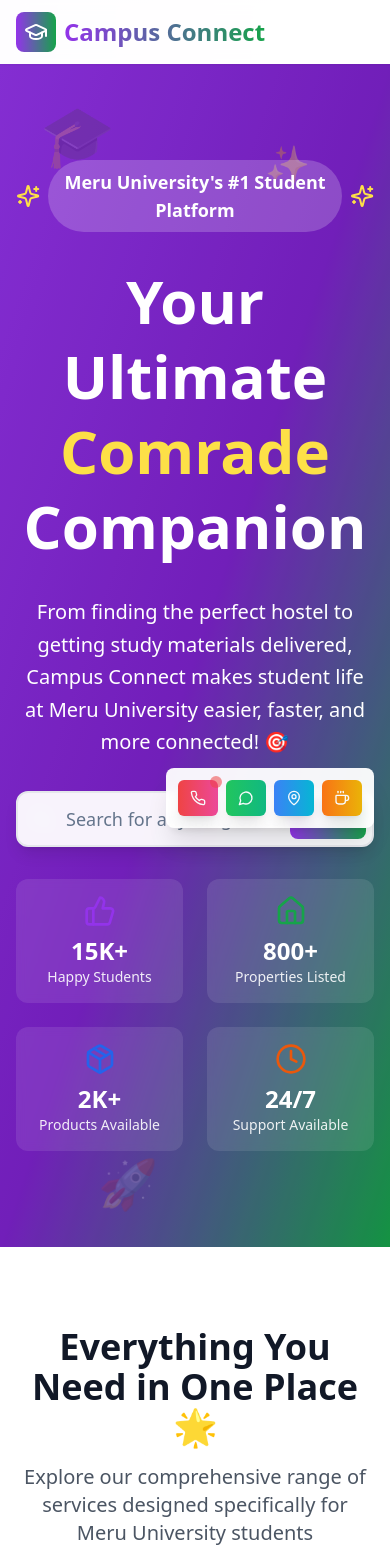
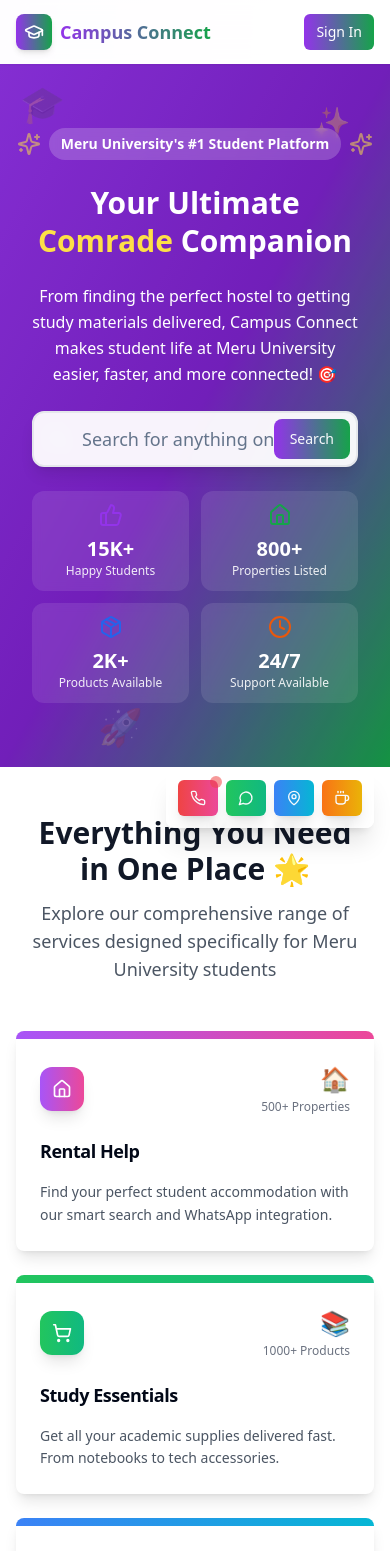
Before and after one commit to lewiii254/student-life-central-portal, a React (Vite) app: page / in a window 390 px wide. Shown: the top 1551 px of the page. Built offline with nearby package versions, Linux system fonts and the light colour scheme.

Commit message:
Remove admin link from landing page and enhance mobile responsiveness
Co-authored-by: lewiii254 <164312183+lewiii254@users.noreply.github.com>

```diff
--- a/src/pages/Index.tsx
+++ b/src/pages/Index.tsx
@@ -195,82 +195,86 @@ const Index = () => {
       {/* Header */}
       <header className="bg-white/80 backdrop-blur-md shadow-sm sticky top-0 z-40">
         <div className="max-w-7xl mx-auto px-4 sm:px-6 lg:px-8">
-          <div className="flex justify-between items-center h-16">
-            <div className="flex items-center space-x-2">
-              <div className="bg-gradient-to-r from-purple-600 to-green-600 p-2 rounded-lg">
-                <GraduationCap className="h-6 w-6 text-white" />
+          <div className="flex justify-between items-center h-16 sm:h-20">
+            <Link to="/" className="flex items-center space-x-2 hover:opacity-80 transition-opacity">
+              <div className="bg-gradient-to-r from-purple-600 to-green-600 p-2 rounded-lg shadow-md">
+                <GraduationCap className="h-5 w-5 sm:h-6 sm:w-6 text-white" />
               </div>
-              <span className="text-2xl font-bold bg-gradient-to-r from-purple-600 to-green-600 bg-clip-text text-transparent">
+              <span className="text-lg sm:text-2xl font-bold bg-gradient-to-r from-purple-600 to-green-600 bg-clip-text text-transparent">
                 Campus Connect
               </span>
-            </div>
+            </Link>
 
-            <nav className="hidden md:flex space-x-8">
-              <Link to="/about" className="text-gray-600 hover:text-purple-600 transition-colors font-medium">
+            <nav className="hidden md:flex space-x-6 lg:space-x-8">
+              <Link to="/about" className="text-gray-600 hover:text-purple-600 transition-colors font-medium hover:scale-105 transform">
                 About
               </Link>
-              <Link to="/admin" className="text-gray-600 hover:text-purple-600 transition-colors font-medium">
-                Admin
-              </Link>
               {user && (
-                <Link to="/dashboard" className="text-gray-600 hover:text-purple-600 transition-colors font-medium">
+                <Link to="/dashboard" className="text-gray-600 hover:text-purple-600 transition-colors font-medium hover:scale-105 transform">
                   Dashboard
                 </Link>
               )}
               {!user && (
-                <Link to="/auth" className="text-gray-600 hover:text-purple-600 transition-colors font-medium">
+                <Link to="/auth" className="text-gray-600 hover:text-purple-600 transition-colors font-medium hover:scale-105 transform">
                   Sign In
                 </Link>
               )}
             </nav>
 
-            <div className="flex items-center space-x-2">
+            <div className="flex items-center space-x-1 sm:space-x-2">
               {user && <NotificationCenter />}
               {user && <UserMenu />}
+              {!user && (
+                <Link to="/auth" className="md:hidden">
+                  <Button size="sm" className="bg-gradient-to-r from-purple-600 to-green-600 text-white hover:opacity-90">
+                    Sign In
+                  </Button>
+                </Link>
+              )}
             </div>
           </div>
         </div>
       </header>
 
       {/* Hero Section */}
-      <section className="relative bg-gradient-to-br from-purple-600 via-purple-700 to-green-600 text-white py-24 overflow-hidden">
+      <section className="relative bg-gradient-to-br from-purple-600 via-purple-700 to-green-600 text-white py-16 sm:py-20 md:py-24 overflow-hidden">
         <div className="absolute inset-0 bg-black/10"></div>
-        <div className="absolute top-10 left-10 text-6xl opacity-20">🎓</div>
-        <div className="absolute top-20 right-20 text-4xl opacity-30">✨</div>
-        <div className="absolute bottom-10 left-1/4 text-5xl opacity-20">🚀</div>
+        <div className="absolute top-5 sm:top-10 left-5 sm:left-10 text-4xl sm:text-6xl opacity-20">🎓</div>
+        <div className="absolute top-10 sm:top-20 right-10 sm:right-20 text-3xl sm:text-4xl opacity-30">✨</div>
+        <div className="absolute bottom-5 sm:bottom-10 left-1/4 text-4xl sm:text-5xl opacity-20">🚀</div>
 
         <div className="relative max-w-7xl mx-auto px-4 sm:px-6 lg:px-8">
-          <div className="text-center space-y-8">
+          <div className="text-center space-y-6 sm:space-y-8">
             <div className="flex justify-center items-center space-x-2 mb-4">
-              <Sparkles className="h-8 w-8 text-yellow-300" />
-              <span className="text-lg font-semibold bg-white/20 px-4 py-2 rounded-full">
+              <Sparkles className="h-6 w-6 sm:h-8 sm:w-8 text-yellow-300 animate-pulse" />
+              <span className="text-sm sm:text-base md:text-lg font-semibold bg-white/20 px-3 sm:px-4 py-1.5 sm:py-2 rounded-full backdrop-blur-sm">
                 Meru University's #1 Student Platform
               </span>
-              <Sparkles className="h-8 w-8 text-yellow-300" />
+              <Sparkles className="h-6 w-6 sm:h-8 sm:w-8 text-yellow-300 animate-pulse" />
             </div>
 
-            <h1 className="text-6xl font-bold leading-tight">
+            <h1 className="text-3xl sm:text-4xl md:text-5xl lg:text-6xl font-bold leading-tight px-4">
               Your Ultimate <span className="text-yellow-300">Comrade</span> Companion
             </h1>
-            <p className="text-xl max-w-3xl mx-auto leading-relaxed">
+            <p className="text-base sm:text-lg md:text-xl max-w-3xl mx-auto leading-relaxed px-4">
               From finding the perfect hostel to getting study materials delivered,
               Campus Connect makes student life at Meru University easier, faster, and more connected! 🎯
             </p>
 
             {/* Search Bar */}
-            <div className="mt-8">
+            <div className="mt-6 sm:mt-8 px-4">
               <SearchBar />
             </div>
 
             {/* Quick Stats */}
-            <div className="grid grid-cols-2 md:grid-cols-4 gap-6 mt-12">
+            <div className="grid grid-cols-2 md:grid-cols-4 gap-3 sm:gap-4 md:gap-6 mt-8 sm:mt-12 px-4">
               {quickStats.map((stat) => {
                 const Icon = stat.icon;
                 return (
-                  <div key={stat.label} className="bg-white/10 backdrop-blur-sm rounded-xl p-4 text-center hover:bg-white/20 transition-all">
-                    <Icon className={`h-8 w-8 mx-auto mb-2 ${stat.color}`} />
-                    <div className="text-2xl font-bold">{stat.number}</div>
-                    <div className="text-sm opacity-90">{stat.label}</div>
+                  <div key={stat.label} className="bg-white/10 backdrop-blur-sm rounded-xl p-3 sm:p-4 text-center hover:bg-white/20 transition-all hover:scale-105 transform">
+                    <Icon className={`h-6 w-6 sm:h-8 sm:w-8 mx-auto mb-2 ${stat.color}`} />
+                    <div className="text-xl sm:text-2xl font-bold">{stat.number}</div>
+                    <div className="text-xs sm:text-sm opacity-90">{stat.label}</div>
                   </div>
                 );
               })}
@@ -280,18 +284,18 @@ const Index = () => {
       </section>
 
       {/* Services Grid */}
-      <section className="py-20 bg-white">
+      <section className="py-12 sm:py-16 md:py-20 bg-white">
         <div className="max-w-7xl mx-auto px-4 sm:px-6 lg:px-8">
-          <div className="text-center mb-16">
-            <h2 className="text-4xl font-bold text-gray-900 mb-4">
+          <div className="text-center mb-12 sm:mb-16">
+            <h2 className="text-3xl sm:text-4xl font-bold text-gray-900 mb-3 sm:mb-4 px-4">
               Everything You Need in One Place 🌟
             </h2>
-            <p className="text-xl text-gray-600 max-w-3xl mx-auto">
+            <p className="text-lg sm:text-xl text-gray-600 max-w-3xl mx-auto px-4">
               Explore our comprehensive range of services designed specifically for Meru University students
             </p>
           </div>
 
-          <div className="grid grid-cols-1 md:grid-cols-2 lg:grid-cols-3 gap-8">
+          <div className="grid grid-cols-1 sm:grid-cols-2 lg:grid-cols-3 gap-6 sm:gap-8">
             {services.map((service) => {
               const Icon = service.icon;
               return (
@@ -300,22 +304,22 @@ const Index = () => {
                     <div className={`h-2 bg-gradient-to-r ${service.color}`}></div>
                     <CardHeader className="pb-4">
                       <div className="flex items-center justify-between mb-4">
-                        <div className={`p-4 rounded-xl bg-gradient-to-r ${service.color} text-white shadow-lg`}>
-                          <Icon className="h-6 w-6" />
+                        <div className={`p-3 sm:p-4 rounded-xl bg-gradient-to-r ${service.color} text-white shadow-lg group-hover:scale-110 transition-transform`}>
+                          <Icon className="h-5 w-5 sm:h-6 sm:w-6" />
                         </div>
                         <div className="text-right">
-                          <span className="text-3xl">{service.emoji}</span>
-                          <div className="text-sm font-medium text-gray-500 mt-1">
+                          <span className="text-2xl sm:text-3xl">{service.emoji}</span>
+                          <div className="text-xs sm:text-sm font-medium text-gray-500 mt-1">
                             {service.stats}
                           </div>
                         </div>
                       </div>
-                      <CardTitle className="group-hover:text-purple-600 transition-colors text-xl">
+                      <CardTitle className="group-hover:text-purple-600 transition-colors text-lg sm:text-xl">
                         {service.title}
                       </CardTitle>
                     </CardHeader>
                     <CardContent>
-                      <CardDescription className="text-gray-600 text-base leading-relaxed">
+                      <CardDescription className="text-gray-600 text-sm sm:text-base leading-relaxed">
                         {service.description}
                       </CardDescription>
                     </CardContent>
@@ -328,29 +332,29 @@ const Index = () => {
       </section>
 
       {/* Features Section */}
-      <section className="py-20 bg-gradient-to-br from-gray-50 to-purple-50">
+      <section className="py-12 sm:py-16 md:py-20 bg-gradient-to-br from-gray-50 to-purple-50">
         <div className="max-w-7xl mx-auto px-4 sm:px-6 lg:px-8">
-          <div className="text-center mb-16">
-            <h2 className="text-4xl font-bold text-gray-900 mb-4">
+          <div className="text-center mb-12 sm:mb-16">
+            <h2 className="text-3xl sm:text-4xl font-bold text-gray-900 mb-3 sm:mb-4 px-4">
               Why Choose Campus Connect? 🚀
             </h2>
-            <p className="text-xl text-gray-600 max-w-3xl mx-auto">
+            <p className="text-lg sm:text-xl text-gray-600 max-w-3xl mx-auto px-4">
               We're committed to making your student journey at Meru University smooth and successful
             </p>
           </div>
 
-          <div className="grid grid-cols-1 md:grid-cols-3 gap-8">
+          <div className="grid grid-cols-1 md:grid-cols-3 gap-6 sm:gap-8">
             {features.map((feature) => {
               const Icon = feature.icon;
               return (
-                <div key={feature.title} className={`${feature.color} p-8 rounded-2xl text-center space-y-4 hover:scale-105 transition-transform shadow-lg`}>
-                  <div className={`bg-white p-4 rounded-full w-16 h-16 flex items-center justify-center mx-auto shadow-md`}>
-                    <Icon className={`h-8 w-8 ${feature.iconColor}`} />
+                <div key={feature.title} className={`${feature.color} p-6 sm:p-8 rounded-2xl text-center space-y-4 hover:scale-105 transition-transform shadow-lg`}>
+                  <div className={`bg-white p-4 rounded-full w-14 h-14 sm:w-16 sm:h-16 flex items-center justify-center mx-auto shadow-md`}>
+                    <Icon className={`h-7 w-7 sm:h-8 sm:w-8 ${feature.iconColor}`} />
                   </div>
-                  <h3 className="text-xl font-semibold text-gray-900">
+                  <h3 className="text-lg sm:text-xl font-semibold text-gray-900">
                     {feature.title}
                   </h3>
-                  <p className="text-gray-700 leading-relaxed">
+                  <p className="text-sm sm:text-base text-gray-700 leading-relaxed">
                     {feature.description}
                   </p>
                 </div>
@@ -361,32 +365,32 @@ const Index = () => {
       </section>
 
       {/* Testimonials */}
-      <section className="py-20 bg-white">
+      <section className="py-12 sm:py-16 md:py-20 bg-white">
         <div className="max-w-7xl mx-auto px-4 sm:px-6 lg:px-8">
-          <div className="text-center mb-16">
-            <h2 className="text-4xl font-bold text-gray-900 mb-4">
+          <div className="text-center mb-12 sm:mb-16">
+            <h2 className="text-3xl sm:text-4xl font-bold text-gray-900 mb-3 sm:mb-4 px-4">
               What Meru University Students Say 💬
             </h2>
-            <p className="text-xl text-gray-600">
+            <p className="text-lg sm:text-xl text-gray-600 px-4">
               Real reviews from real comrades on campus
             </p>
           </div>
 
-          <div className="grid grid-cols-1 md:grid-cols-3 gap-8">
+          <div className="grid grid-cols-1 md:grid-cols-3 gap-6 sm:gap-8">
             {testimonials.map((testimonial) => (
               <Card key={testimonial.name} className="hover:shadow-xl transition-shadow border-0 shadow-lg">
-                <CardContent className="p-8">
+                <CardContent className="p-6 sm:p-8">
                   <div className="flex mb-4">
                     {[...Array(testimonial.rating)].map((_, i) => (
-                      <Star key={i} className="h-5 w-5 fill-yellow-400 text-yellow-400" />
+                      <Star key={i} className="h-4 w-4 sm:h-5 sm:w-5 fill-yellow-400 text-yellow-400" />
                     ))}
                   </div>
-                  <p className="text-gray-700 mb-6 italic leading-relaxed">"{testimonial.text}"</p>
+                  <p className="text-gray-700 mb-6 italic leading-relaxed text-sm sm:text-base">"{testimonial.text}"</p>
                   <div className="flex items-center space-x-3">
-                    <span className="text-3xl">{testimonial.avatar}</span>
+                    <span className="text-2xl sm:text-3xl">{testimonial.avatar}</span>
                     <div>
-                      <div className="font-semibold text-gray-900">{testimonial.name}</div>
-                      <div className="text-sm text-purple-600">{testimonial.course}</div>
+                      <div className="font-semibold text-gray-900 text-sm sm:text-base">{testimonial.name}</div>
+                      <div className="text-xs sm:text-sm text-purple-600">{testimonial.course}</div>
                     </div>
                   </div>
                 </CardContent>
@@ -397,13 +401,13 @@ const Index = () => {
       </section>
 
       {/* Live Activity Feed */}
-      <section className="py-16 bg-gradient-to-br from-gray-50 to-blue-50">
+      <section className="py-12 sm:py-14 md:py-16 bg-gradient-to-br from-gray-50 to-blue-50">
         <div className="max-w-7xl mx-auto px-4 sm:px-6 lg:px-8">
-          <div className="text-center mb-12">
-            <h2 className="text-4xl font-bold text-gray-900 mb-4">
+          <div className="text-center mb-10 sm:mb-12">
+            <h2 className="text-3xl sm:text-4xl font-bold text-gray-900 mb-3 sm:mb-4 px-4">
               Live Campus Activity 📡
             </h2>
-            <p className="text-xl text-gray-600">
+            <p className="text-lg sm:text-xl text-gray-600 px-4">
               See what your fellow comrades are up to right now
             </p>
           </div>
@@ -414,15 +418,15 @@ const Index = () => {
       </section>
 
       {/* CTA Section */}
-      <section className="py-20 bg-gradient-to-r from-purple-600 to-green-600 text-white">
+      <section className="py-16 sm:py-20 bg-gradient-to-r from-purple-600 to-green-600 text-white">
         <div className="max-w-4xl mx-auto px-4 sm:px-6 lg:px-8 text-center">
-          <h2 className="text-4xl font-bold mb-4">Ready to Join the Campus Connect Family? 🎉</h2>
-          <p className="text-xl mb-8 opacity-90">
+          <h2 className="text-3xl sm:text-4xl font-bold mb-3 sm:mb-4 px-4">Ready to Join the Campus Connect Family? 🎉</h2>
+          <p className="text-base sm:text-lg md:text-xl mb-6 sm:mb-8 opacity-90 px-4">
             Join thousands of Meru University students who are already making their campus life easier
           </p>
           <Button
             size="lg"
-            className="bg-white text-purple-600 hover:bg-gray-100 font-semibold text-lg px-8 py-4 rounded-full shadow-lg"
+            className="bg-white text-purple-600 hover:bg-gray-100 font-semibold text-base sm:text-lg px-6 sm:px-8 py-3 sm:py-4 rounded-full shadow-lg hover:scale-105 transition-transform"
             onClick={() => navigate('/auth')}
           >
             Get Started Today 🚀
@@ -431,32 +435,32 @@ const Index = () => {
       </section>
 
       {/* Enhanced Footer */}
-      <footer className="bg-gray-900 text-white py-16">
+      <footer className="bg-gray-900 text-white py-12 sm:py-16">
         <div className="max-w-7xl mx-auto px-4 sm:px-6 lg:px-8">
-          <div className="grid grid-cols-1 md:grid-cols-2 lg:grid-cols-4 gap-8">
+          <div className="grid grid-cols-1 sm:grid-cols-2 lg:grid-cols-4 gap-8 sm:gap-8">
             {/* Brand Section */}
             <div className="space-y-4">
               <div className="flex items-center space-x-2">
                 <div className="bg-gradient-to-r from-purple-600 to-green-600 p-2 rounded-lg">
-                  <GraduationCap className="h-6 w-6 text-white" />
+                  <GraduationCap className="h-5 w-5 sm:h-6 sm:w-6 text-white" />
                 </div>
-                <span className="text-xl font-bold">Campus Connect</span>
+                <span className="text-lg sm:text-xl font-bold">Campus Connect</span>
               </div>
-              <p className="text-gray-300 leading-relaxed">
+              <p className="text-gray-300 leading-relaxed text-sm sm:text-base">
                 Making student life at Meru University easier, one service at a time. Your ultimate campus companion! 🎓
               </p>
               <div className="flex space-x-4">
-                <Facebook className="h-6 w-6 text-gray-400 hover:text-white cursor-pointer transition-colors" />
-                <Instagram className="h-6 w-6 text-gray-400 hover:text-white cursor-pointer transition-colors" />
-                <Twitter className="h-6 w-6 text-gray-400 hover:text-white cursor-pointer transition-colors" />
-                <Youtube className="h-6 w-6 text-gray-400 hover:text-white cursor-pointer transition-colors" />
+                <Facebook className="h-5 w-5 sm:h-6 sm:w-6 text-gray-400 hover:text-white cursor-pointer transition-colors" />
+                <Instagram className="h-5 w-5 sm:h-6 sm:w-6 text-gray-400 hover:text-white cursor-pointer transition-colors" />
+                <Twitter className="h-5 w-5 sm:h-6 sm:w-6 text-gray-400 hover:text-white cursor-pointer transition-colors" />
+                <Youtube className="h-5 w-5 sm:h-6 sm:w-6 text-gray-400 hover:text-white cursor-pointer transition-colors" />
               </div>
             </div>
 
             {/* Services */}
             <div>
-              <h3 className="font-semibold mb-4 text-lg">Services</h3>
-              <ul className="space-y-3 text-gray-300">
+              <h3 className="font-semibold mb-4 text-base sm:text-lg">Services</h3>
+              <ul className="space-y-3 text-gray-300 text-sm sm:text-base">
                 <li><button onClick={() => handleServiceClick('/rental-help')} className="hover:text-white transition-colors text-left">🏠 Rental Help</button></li>
                 <li><button onClick={() => handleServiceClick('/study-essentials')} className="hover:text-white transition-colors text-left">📚 Study Essentials</button></li>
                 <li><button onClick={() => handleServiceClick('/household-items')} className="hover:text-white transition-colors text-left">🛋️ Household Items</button></li>
@@ -468,8 +472,8 @@ const Index = () => {
 
             {/* Quick Links */}
             <div>
-              <h3 className="font-semibold mb-4 text-lg">Quick Links</h3>
-              <ul className="space-y-3 text-gray-300">
+              <h3 className="font-semibold mb-4 text-base sm:text-lg">Quick Links</h3>
+              <ul className="space-y-3 text-gray-300 text-sm sm:text-base">
                 <li><Link to="/about" className="hover:text-white transition-colors">About Us</Link></li>
                 <li><Link to="/how-it-works" className="hover:text-white transition-colors">How It Works</Link></li>
                 <li><Link to="/safety-guidelines" className="hover:text-white transition-colors">Safety Guidelines</Link></li>
@@ -481,22 +485,22 @@ const Index = () => {
 
             {/* Contact & Campus Info */}
             <div>
-              <h3 className="font-semibold mb-4 text-lg">Get in Touch</h3>
-              <ul className="space-y-3 text-gray-300">
+              <h3 className="font-semibold mb-4 text-base sm:text-lg">Get in Touch</h3>
+              <ul className="space-y-3 text-gray-300 text-sm sm:text-base">
                 <li className="flex items-center space-x-2">
-                  <Mail className="h-4 w-4" />
-                  <span>support@campusconnect.co.ke</span>
+                  <Mail className="h-4 w-4 flex-shrink-0" />
+                  <span className="break-all">support@campusconnect.co.ke</span>
                 </li>
                 <li className="flex items-center space-x-2">
-                  <Phone className="h-4 w-4" />
+                  <Phone className="h-4 w-4 flex-shrink-0" />
                   <span>+254 790 767 347</span>
                 </li>
                 <li className="flex items-center space-x-2">
-                  <MapPin className="h-4 w-4" />
+                  <MapPin className="h-4 w-4 flex-shrink-0" />
                   <span>Meru University Campus, Meru</span>
                 </li>
                 <li className="flex items-center space-x-2">
-                  <Clock className="h-4 w-4" />
+                  <Clock className="h-4 w-4 flex-shrink-0" />
                   <span>Mon-Fri 8AM-8PM</span>
                 </li>
               </ul>
@@ -507,12 +511,12 @@ const Index = () => {
             </div>
           </div>
 
-          <div className="border-t border-gray-700 mt-12 pt-8">
+          <div className="border-t border-gray-700 mt-8 sm:mt-12 pt-6 sm:pt-8">
             <div className="flex flex-col md:flex-row justify-between items-center space-y-4 md:space-y-0">
-              <p className="text-gray-300 text-center md:text-left">
+              <p className="text-gray-300 text-center md:text-left text-xs sm:text-sm">
                 &copy; 2025 Campus Connect. Built with ❤️ for Meru University students. All rights reserved.
               </p>
-              <div className="flex items-center space-x-4 text-sm text-gray-400">
+              <div className="flex items-center space-x-3 sm:space-x-4 text-xs sm:text-sm text-gray-400">
                 <span>🇰🇪 Proudly Kenyan</span>
                 <span>•</span>
                 <span>🌱 Eco-Friendly</span>
```
